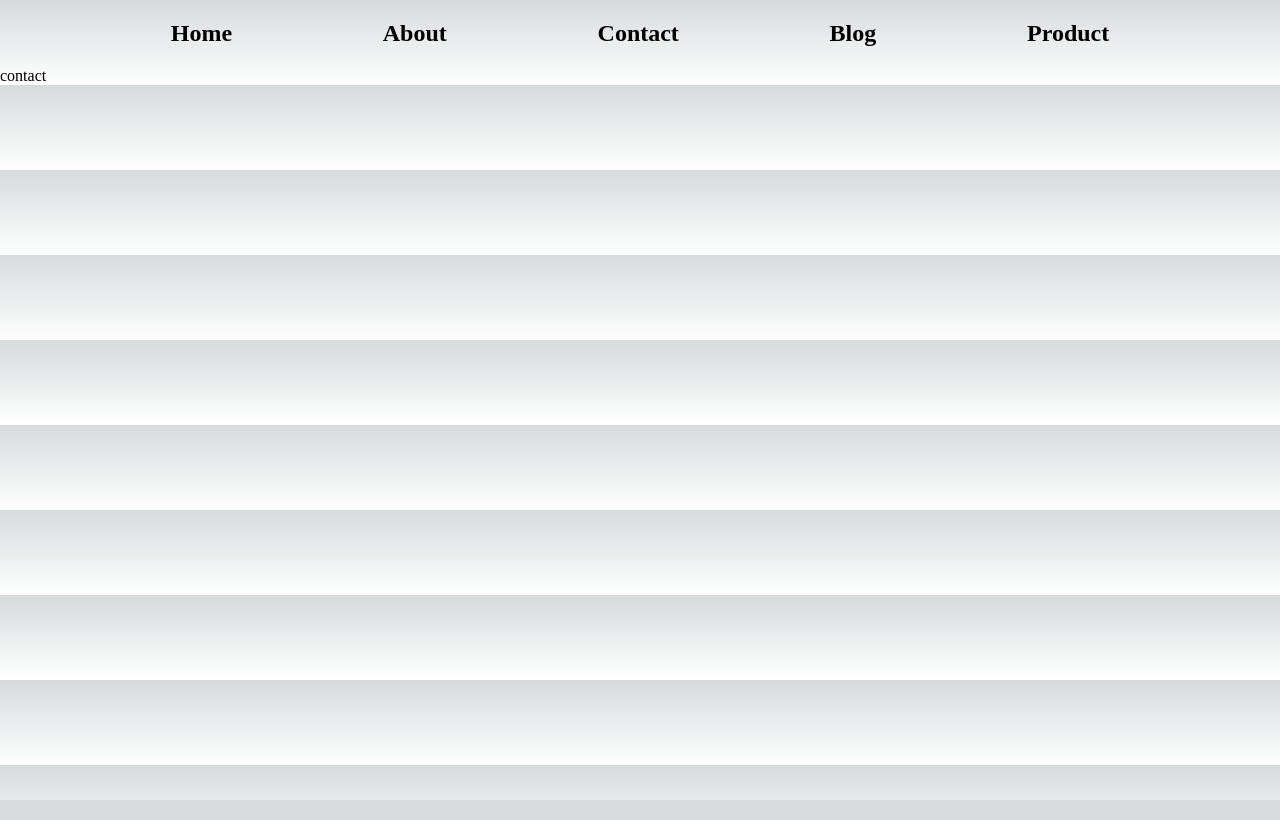
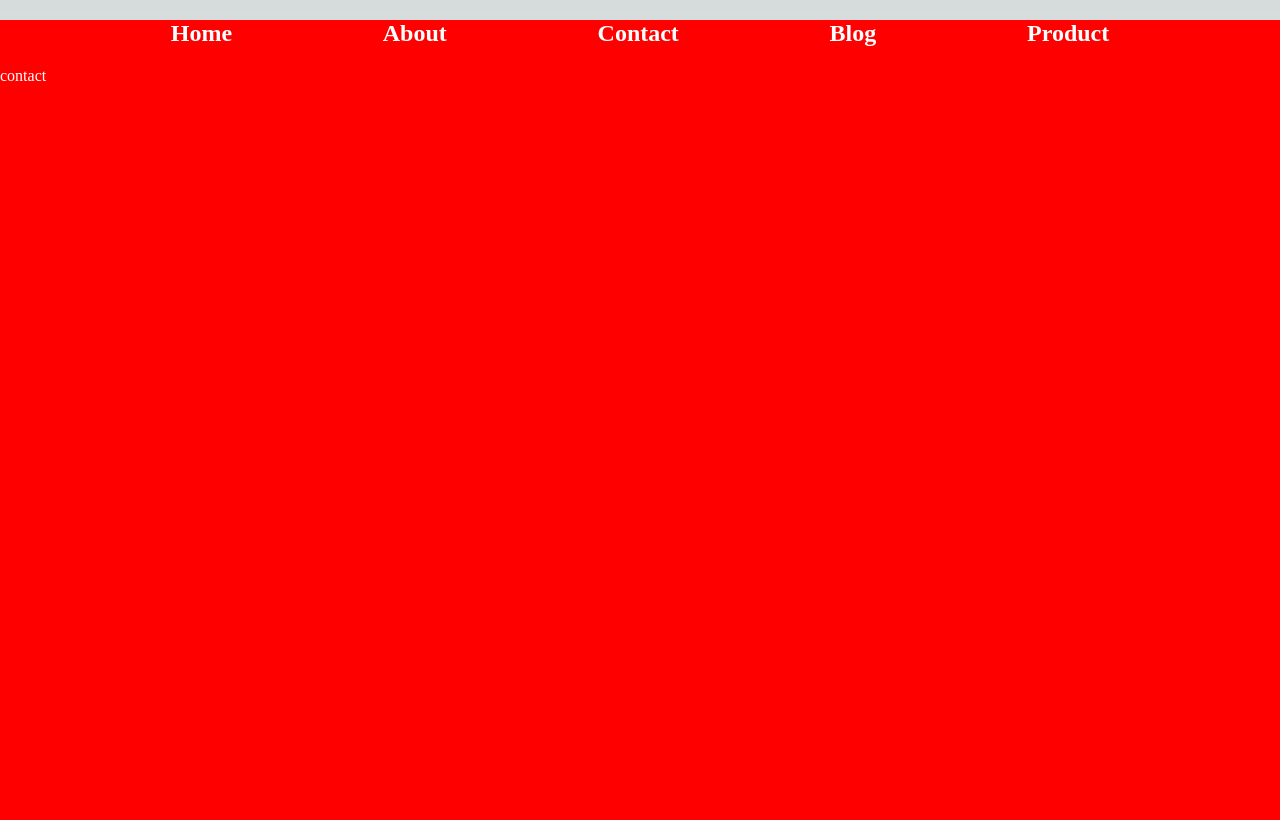
Before and after one commit to Ujjal-ENG/start-next-js, a Next.js app in the folder my-2nd-next-app/: page /contact in a window 1280 px wide. Built offline with nearby package versions, Linux system fonts and the light colour scheme.

Commit message:
learn the styled components use cased

```diff
--- a/my-2nd-next-app/components/navbar.js
+++ b/my-2nd-next-app/components/navbar.js
@@ -15,7 +15,7 @@ const Navbar = () => {
             fontWeight: "bold",
           }}
         >
-          <Link href="/">Home</Link>
+          <Link href="/home">Home</Link>
           <Link href="/about">About</Link>
           <Link href="/contact">Contact</Link>
 
--- a/my-2nd-next-app/pages/contact.js
+++ b/my-2nd-next-app/pages/contact.js
@@ -3,9 +3,19 @@ import React from "react";
 
 const contact = () => {
   return (
-    <div>
+    <div className="contact">
       <Navbar />
       contact
+      <style jsx>
+        {`
+          .contact {
+            background-color: red;
+            color: white;
+            height: 100vh;
+            width: 100%;
+          }
+        `}
+      </style>
     </div>
   );
 };
```
